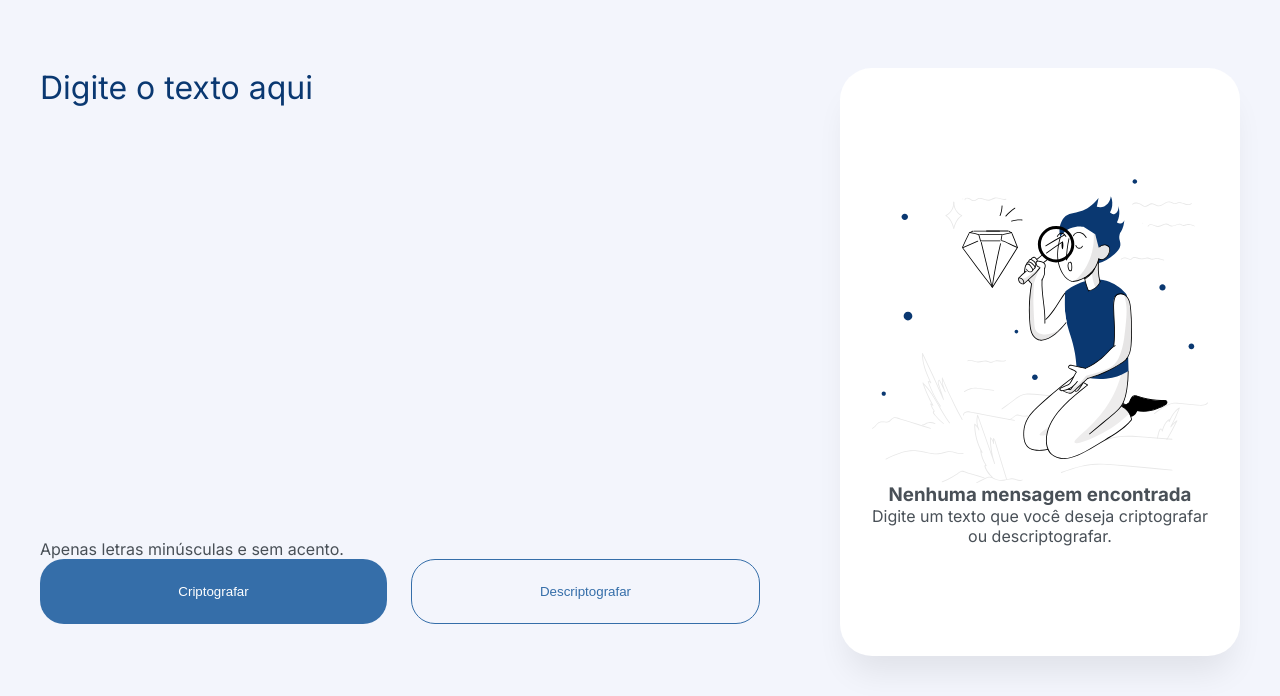
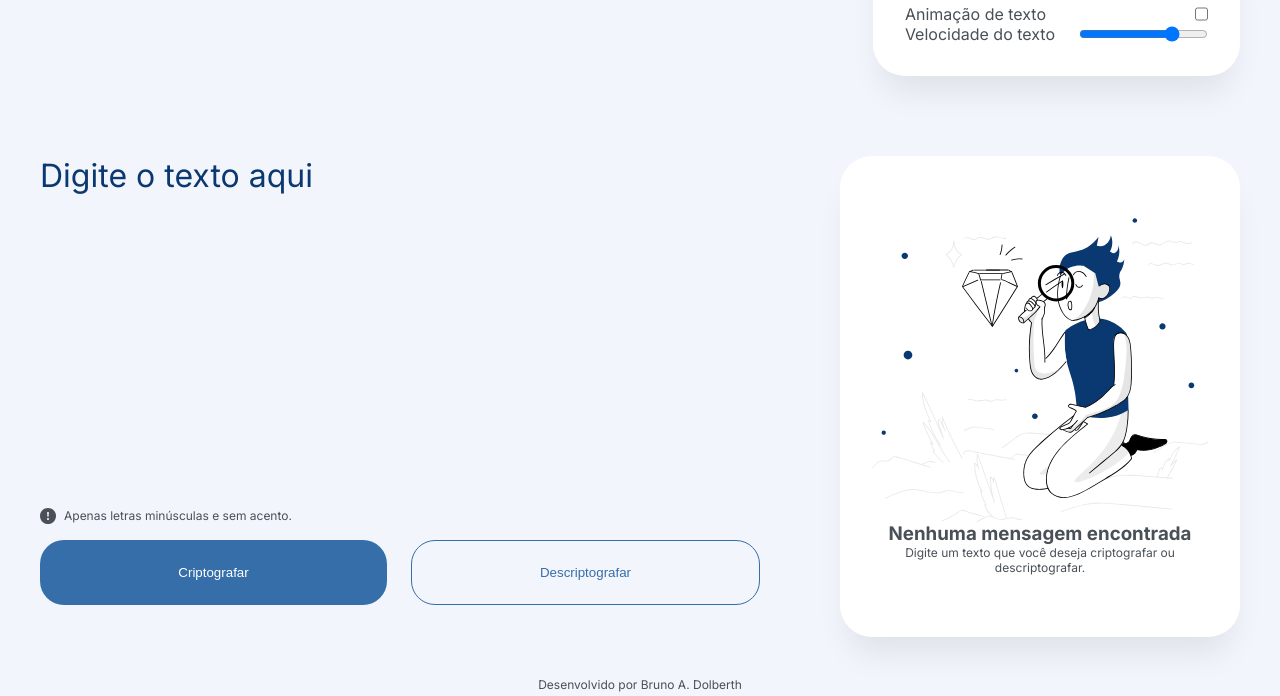
Before and after one commit to dBruno70/challenge-codificador, a plain HTML site: page index.html in a window 1280 px wide. Shown: the part 104-800 px from the top of the page. Drawn offline with Linux system fonts and the light colour scheme.

Commit message:
Adicionado opção de velocidade de texto.

```diff
--- a/index.html
+++ b/index.html
@@ -11,12 +11,19 @@
         <div>
             <img src="assets/logo_alura.svg" alt="logotipo">
         </div>
-        <div class="options-container">
-            <span id="settings-icon">Opções:</span>
-            <ul>
+        <div class="options-container fancy-border">
+            <div class="options-heading">
+                <img src="assets/bi_gear-fill.svg" alt="">
+                <h2>Opções</h2>
+            </div>
+            <ul class="options-list">
                 <li>
+                    <label for="text-animation-check">Animação de texto</label>
                     <input type="checkbox" id="text-animation-check"/>
-                    <label for="text-animation-check">Animação de texto</label>
+                </li>
+                <li>
+                    <label for="text-speed-slider">Velocidade do texto</label>
+                    <input type="range" id="text-speed-slider" value="75" />
                 </li>
             </ul>
         </div>
@@ -24,18 +31,21 @@
     <main class="main-container top-level-padding">
         <div class="textarea-column">
                 <textarea placeholder="Digite o texto aqui" id="main-textarea"></textarea>
-                <p>Apenas letras minúsculas e sem acento.</p>
+                <div class="guide-text-container">
+                    <img class="exclamation" src="assets/bi_exclamation-circle-fill.svg">
+                    <p class="guide-text">Apenas letras minúsculas e sem acento.</p>
+                </div>
             <div class="btn-container btn-container-padding">
                 <button id="encrypt-btn" class="btn btn-dark">Criptografar</button>
                 <button id="decrypt-btn" class="btn btn-light">Descriptografar</button>
             </div>
         </div>
-        <div class="result-column">
+        <div class="result-column fancy-border">
             <div id="result" class="result-container">
                 <div class="result-default">
                     <img src="assets/magnify_illustration.svg" alt="ilustração" id="illustration">
                     <h3>Nenhuma mensagem encontrada</h3>
-                    <p>Digite um texto que você deseja criptografar ou descriptografar.</p>
+                    <p class="guide-text">Digite um texto que você deseja criptografar ou descriptografar.</p>
                 </div>
             </div>
             <div class="btn-container">
@@ -43,6 +53,9 @@
             </div>
         </div>
     </main>
+    <footer class="footer">
+        <p>Desenvolvido por Bruno A. Dolberth</p>
+    </footer>
 
     <script src="./script.js"></script>
 </body>
--- a/script.js
+++ b/script.js
@@ -108,11 +108,13 @@ function animatedTextQueue(text) {
     setResult("");
     clearText();
 
+    const intervalMs = parseInt(document.getElementById('text-speed-slider').value)
+
     interval = setInterval(function () {
         if (chars.length < 1) return animatedTextStop();
         const c = chars.shift()
         setResult(getResult() + c);
-    }, 50);
+    }, 100 - intervalMs);
 }
 
 function animatedTextStop() {
--- a/styles.css
+++ b/styles.css
@@ -55,6 +55,38 @@ body {
     flex: 1;
 }
 
+.options-container {
+    text-align: center;
+}
+
+.options-heading {
+    display: flex;
+    align-items: center;
+    padding-bottom: 1rem;
+}
+
+.options-heading h2 {
+    font-size: 1rem;
+    font-weight: bold;
+    text-align: center;
+    flex: 1;
+}
+
+.options-list li {
+    display: flex;
+    justify-content: space-between;
+    text-align: start;
+    width: 100%;
+}
+
+.options-list li label {
+    margin-right: 1.5rem;
+}
+
+.options-container ul {
+    list-style: none;
+}
+
 .result-container {
     display: flex;
     height: 100%;
@@ -66,10 +98,6 @@ body {
     display: flex;
     flex-direction: column;
     justify-content: space-between;
-    background: #FFFFFF;
-    border-radius: 32px;
-    box-shadow: 0px 24px 32px -8px #00000014;
-    padding: 2rem;
 }
 
 .result-default {
@@ -168,3 +196,27 @@ body {
         display: none;
     }
 }
+.guide-text-container {
+    margin-bottom: 1rem;
+}
+.exclamation {
+    float: left;
+    margin-right: .5rem;
+}
+.guide-text {
+    font-weight: 400;
+    font-size: 0.75rem;
+}
+
+.footer p {
+    text-align: center;
+    margin-bottom: .25rem;
+    font-size: .75rem;
+}
+
+.fancy-border {
+    background: #FFFFFF;
+    border-radius: 32px;
+    box-shadow: 0px 24px 32px -8px #00000014;
+    padding: 2rem;
+}
```
Also changed, not shown: assets/bi_exclamation-circle-fill.svg (added), assets/bi_gear-fill.svg (added).
